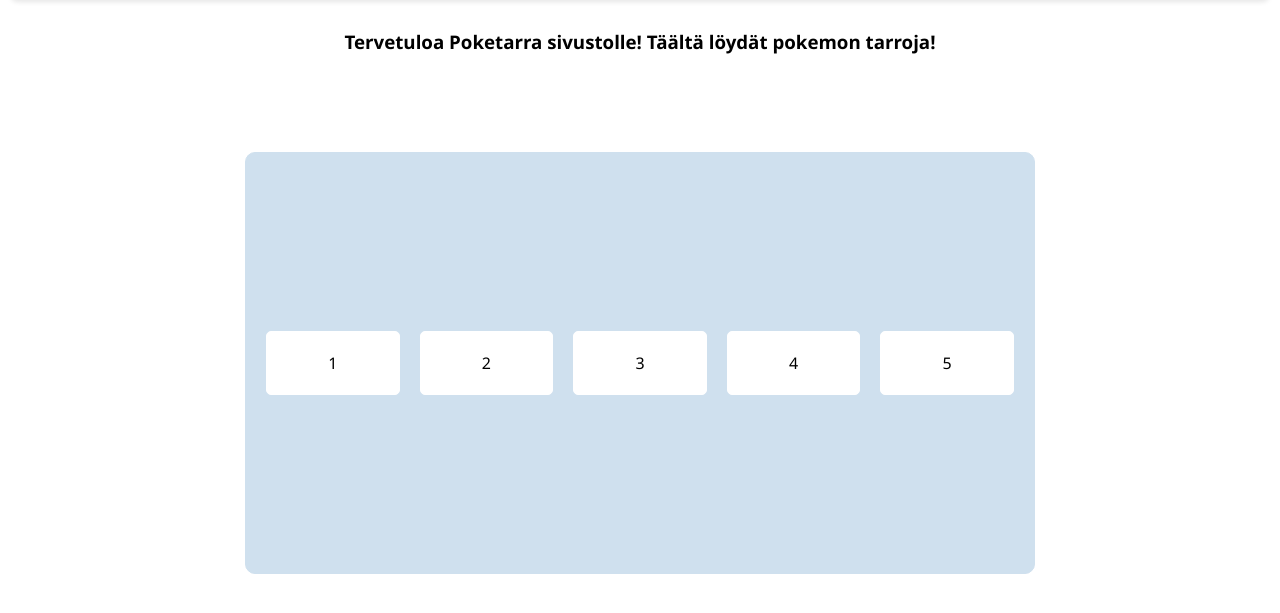
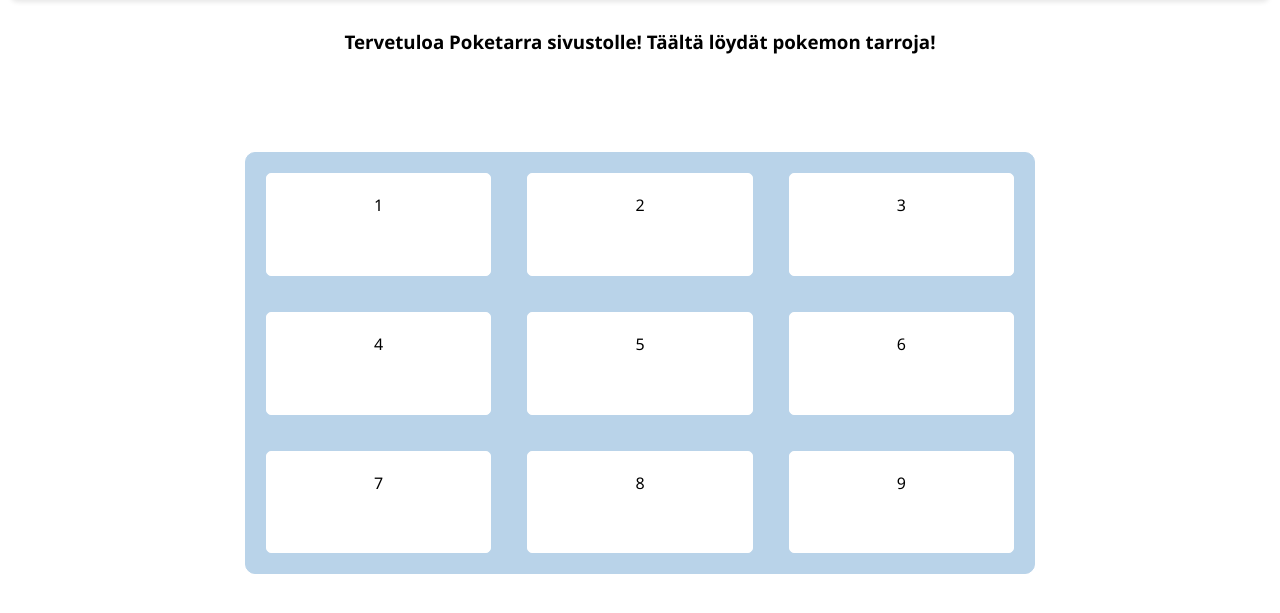
Before and after one commit to titskupitsku/projekti25, a PHP site: page /Tarrasivu.html in a window 1280 px wide. Shown: the part 106-719 px from the top of the page. Run offline with PHP 8.4, Linux system fonts and the light colour scheme.

Commit message:
Tarrasivun html ja css muutettu, flex box korjattu 3x3 muotoon

```diff
--- a/Tarrasivu.css
+++ b/Tarrasivu.css
@@ -5,18 +5,17 @@
 }
 
 .flex-Tarrabox {
-
-    display: flex;
-    justify-content: space-between;
-    align-items: center;
+    display: grid;
+    grid-template-columns: repeat(3, 1fr);
+    grid-template-rows: repeat(3, 1fr);
+    gap: 16px;
     width: 60%;
     height: 400px;
-    border: 1px solid #cfe0ee;
+    border: 1px solid #b9d3e9;
     margin-top: 80px;
-    background-color: #cfe0ee;
+    background-color: #b9d3e9;
     border-radius: 10px;
     padding: 10px;
-
 }
 .Teksti-Tarra{
     text-align: center;
--- a/Tarrasivu.html
+++ b/Tarrasivu.html
@@ -96,6 +96,10 @@
         <div class="flex-items">3</div>
         <div class="flex-items">4</div>
         <div class="flex-items">5</div>
+        <div class="flex-items">6</div>
+        <div class="flex-items">7</div>
+        <div class="flex-items">8</div>
+        <div class="flex-items">9</div>
 
     </div>
 </div>
```
